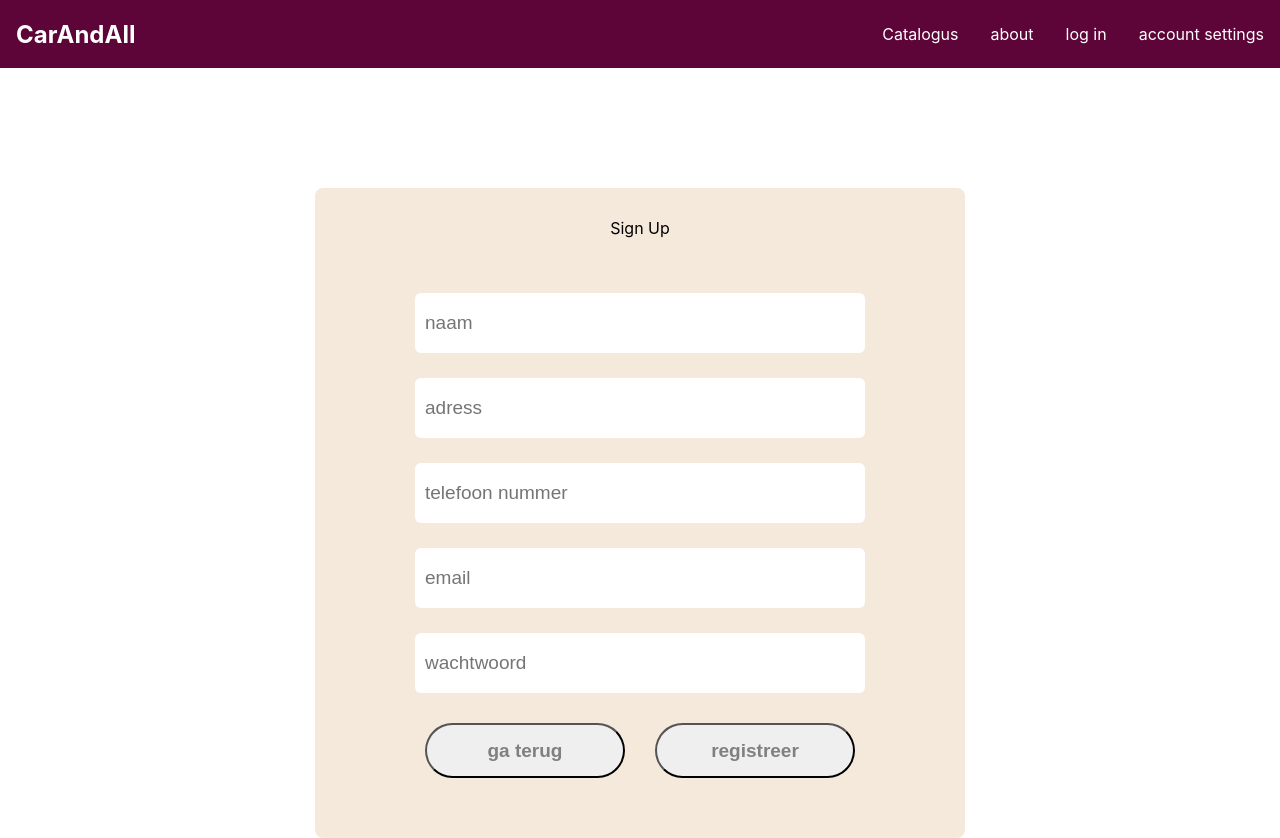
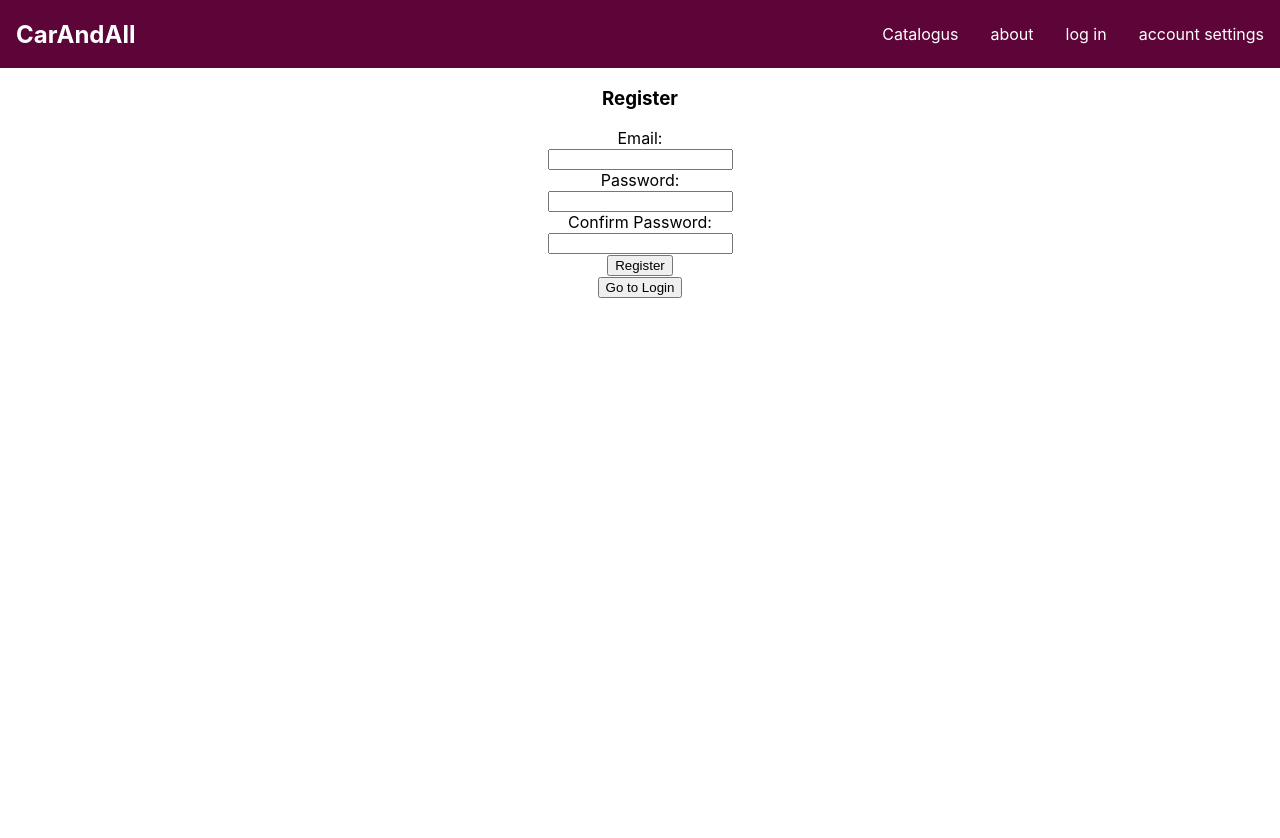
Before and after one commit to BomX2/WPR-G, a React (Vite) app in the folder webprojectg.client/: page /registratie in a window 1280 px wide. After the commit the page ends 800 px from the top, so only its background shows below. Built offline with nearby package versions, Linux system fonts and the light colour scheme.

Commit message:
werkende database+identity

```diff
--- a/webprojectg.client/src/Pages/Registratie.jsx
+++ b/webprojectg.client/src/Pages/Registratie.jsx
@@ -1,7 +1,113 @@
-import React from 'react';
+// eslint-disable-next-line no-unused-vars
+import { useState } from 'react';
 import "./Registratie.css";
 import { useNavigate } from 'react-router-dom';
 
+const Register = () => {
+    // State variables for email and passwords
+    const [email, setEmail] = useState("");
+    const [password, setPassword] = useState("");
+    const [confirmPassword, setConfirmPassword] = useState("");
+    const [error, setError] = useState("");
+    const navigate = useNavigate();
+
+    // Handle change events for input fields
+    const handleChange = (e) => {
+        const { name, value } = e.target;
+
+        if (name === "email") {
+            setEmail(value);
+        } else if (name === "password") {
+            setPassword(value);
+        } else if (name === "confirmPassword") {
+            setConfirmPassword(value);
+        }
+    };
+
+    // Handle submit event for the form
+    const handleSubmit = (e) => {
+        e.preventDefault();
+
+        // Basic validation
+        if (!email || !password || !confirmPassword) {
+            setError("All fields are required");
+            return;
+        }
+
+        if (password !== confirmPassword) {
+            setError("Passwords do not match");
+            return;
+        }
+
+        setError(""); // Clear error if all checks pass
+        alert("Registration successful");
+        navigate("/login");
+    };
+
+    const handleLoginClick = () => {
+        navigate("/login");
+    };
+
+    return (
+        <div className="containerbox">
+            <h3>Register</h3>
+            <form onSubmit={handleSubmit}>
+                <div>
+                    <label htmlFor="email">Email:</label>
+                </div>
+                <div>
+                    <input
+                        type="email"
+                        id="email"
+                        name="email"
+                        value={email}
+                        onChange={handleChange}
+                        required
+                    />
+                </div>
+                <div>
+                    <label htmlFor="password">Password:</label>
+                </div>
+                <div>
+                    <input
+                        type="password"
+                        id="password"
+                        name="password"
+                        value={password}
+                        onChange={handleChange}
+                        required
+                    />
+                </div>
+                <div>
+                    <label htmlFor="confirmPassword">Confirm Password:</label>
+                </div>
+                <div>
+                    <input
+                        type="password"
+                        id="confirmPassword"
+                        name="confirmPassword"
+                        value={confirmPassword}
+                        onChange={handleChange}
+                        required
+                    />
+                </div>
+                <div>
+                    <button type="submit">Register</button>
+                </div>
+                <div>
+                    <button type="button" onClick={handleLoginClick}>
+                        Go to Login
+                    </button>
+                </div>
+            </form>
+
+            {error && <p className="error">{error}</p>}
+        </div>
+    );
+};
+
+export default Register;
+/*
 const Registratie = () => {
 
     const navigate = useNavigate();
@@ -46,4 +152,4 @@ const Registratie = () => {
         </>
     );
 };
-export default Registratie
+export default Registratie*/
```
